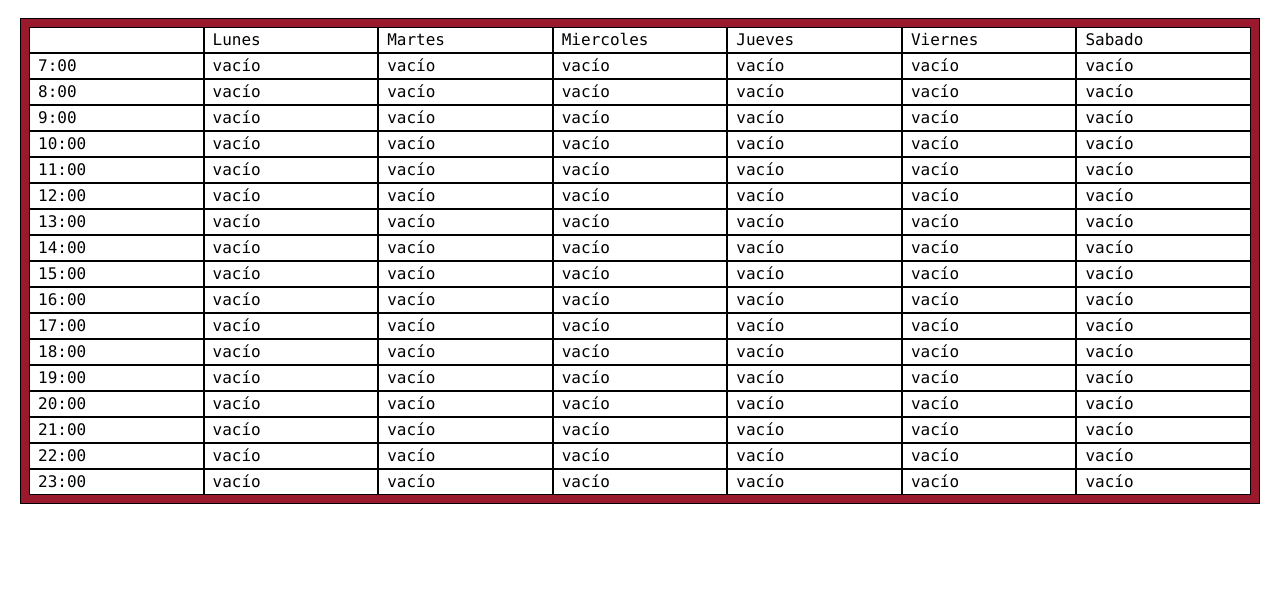
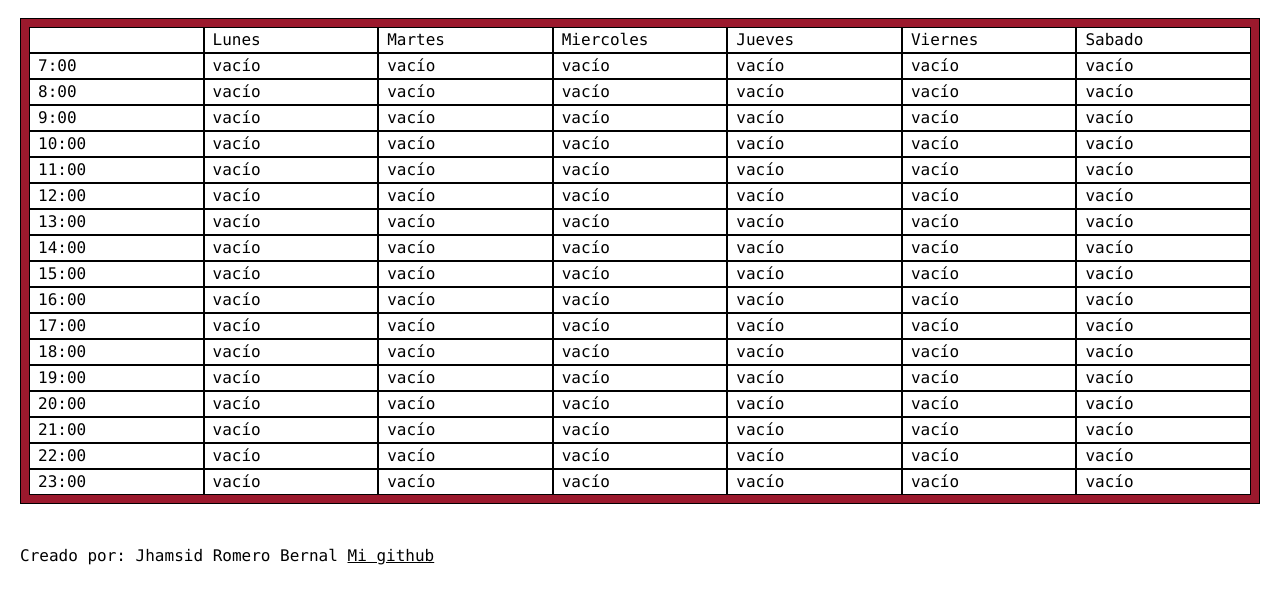
Before and after one commit to user0286-j/horario_unsaac, a plain HTML site: page index.html in a window 1280 px wide. Shown: the part 98-702 px from the top of the page. Drawn offline with Linux system fonts and the light colour scheme.

Commit message:
I added my personal link

```diff
--- a/index.html
+++ b/index.html
@@ -24,5 +24,9 @@
     </div>
 
     <script src="app.js"></script>
+
+    <footer class="w-full p-5">
+        Creado por: Jhamsid Romero Bernal <a href="https://github.com/Demonicdead0" class="text-cyan-500"><u>Mi github</u></a>
+    </footer>
 </body>
 </html>
```
Also changed, not shown: output.css.
